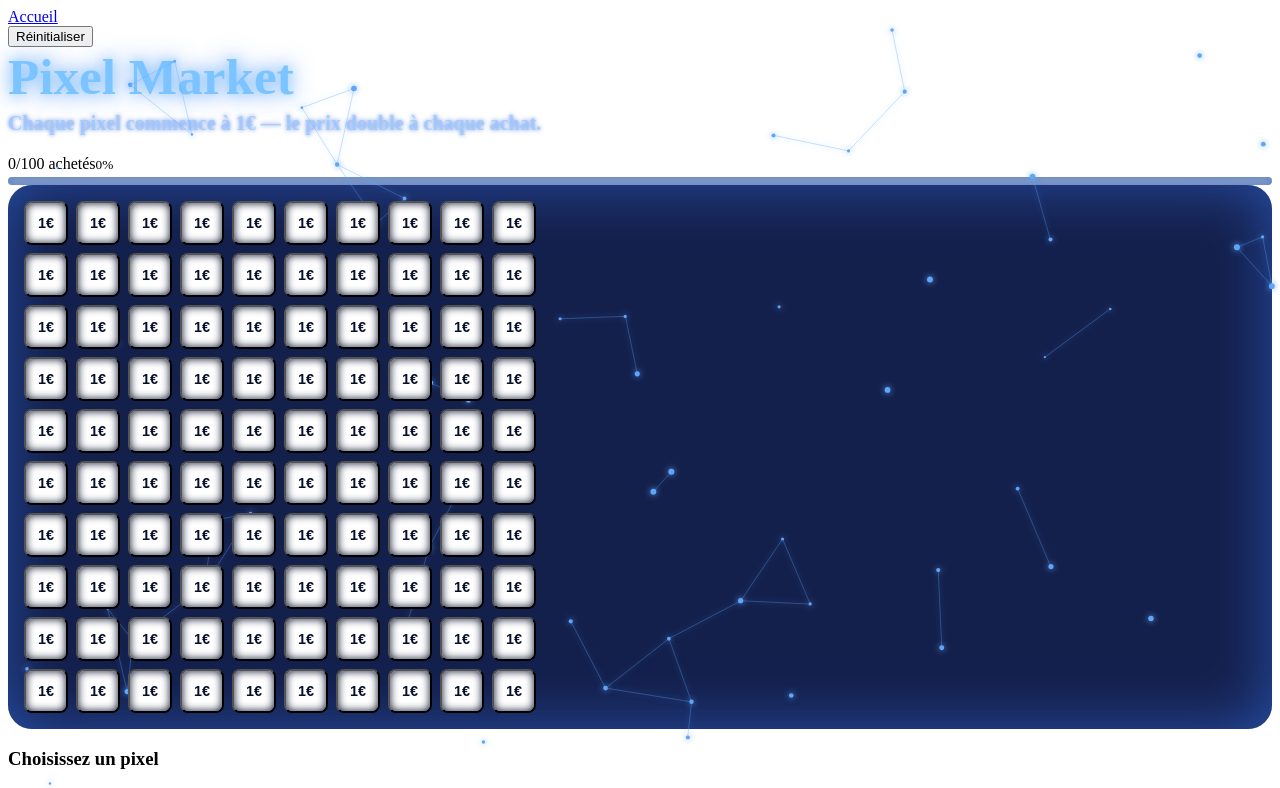
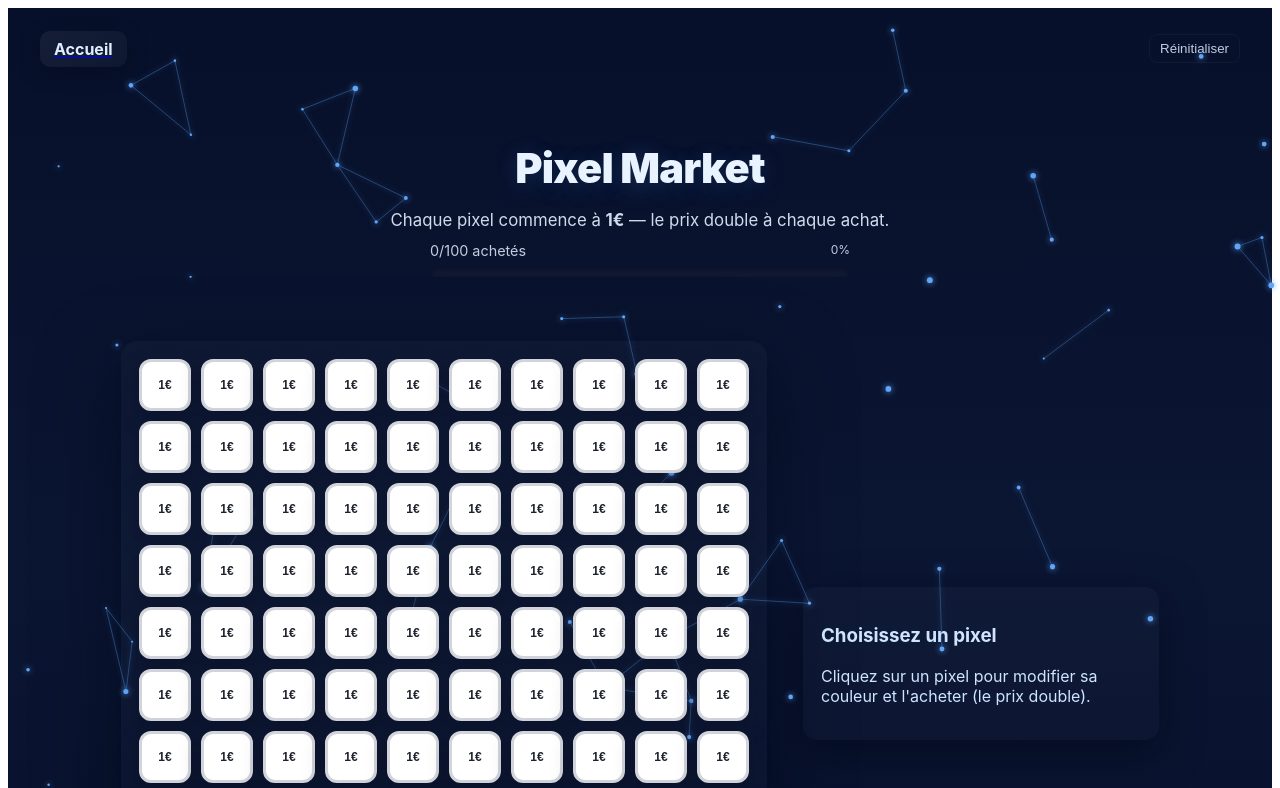
Before and after one commit to KING6CODE/Pixel, a Next.js app: page /game in a window 1280 px wide. Shown: the top 788 px of the page. Built offline with nearby package versions, Linux system fonts and the light colour scheme.

Commit message:
Update Game.module.css

```diff
--- a/styles/Game.module.css
+++ b/styles/Game.module.css
@@ -1,243 +1,256 @@
 /* styles/Game.module.css */
 
-.navbar {
+/* page wrapper + soft gradient texture */
+.wrapper {
+  position: relative;
+  min-height: 100vh;
+  background: linear-gradient(180deg, #07102a 0%, #0b1633 50%, #07102a 100%);
+  color: #e6eef8;
+  font-family: Inter, ui-sans-serif, system-ui, -apple-system, "Segoe UI", Roboto, Arial;
+  overflow: hidden;
+}
+
+/* NAV BAR (integrated) */
+.nav {
   width: 100%;
-  padding: 12px 32px;
+  max-width: 1200px;
+  margin: 18px auto 0;
   display: flex;
   justify-content: space-between;
   align-items: center;
-  background: linear-gradient(135deg, #14204c, #254b8f);
-  box-shadow: 0 4px 12px #000000bb;
-  position: fixed;
-  top: 0;
-  left: 0;
-  z-index: 100;
+  padding: 8px 14px;
+  z-index: 20;
 }
 
-.homeBtn {
-  color: #e6eef8;
-  background: #3367d6;
-  padding: 10px 20px;
+.navLeft, .navRight { display: flex; align-items: center; gap: 12px; }
+
+.homeLink {
+  background: linear-gradient(135deg, rgba(255,255,255,0.06), rgba(255,255,255,0.03));
+  padding: 8px 14px;
+  border-radius: 10px;
+  color: #dfefff;
   font-weight: 700;
-  border-radius: 12px;
-  box-shadow: 0 0 20px #3367d6aa;
   text-decoration: none;
-  transition: background-color 0.3s ease;
+  box-shadow: 0 6px 18px rgba(6,12,34,0.6);
 }
 
-.homeBtn:hover {
-  background-color: #4285f4;
-  box-shadow: 0 0 32px #4285f4cc;
+.resetBtn {
+  background: transparent;
+  color: rgba(223,239,255,0.85);
+  border: 1px solid rgba(255,255,255,0.04);
+  padding: 6px 10px;
+  border-radius: 8px;
+  cursor: pointer;
 }
 
-.progress {
-  color: #b1c8ff;
-  font-weight: 700;
-  font-size: 1rem;
+/* main content container (centers content vertically & horizontally) */
+.content {
+  max-width: 1200px;
+  margin: 36px auto;
+  min-height: calc(100vh - 140px);
   display: flex;
   flex-direction: column;
-  align-items: flex-end;
-  width: 220px;
+  align-items: center;
+  z-index: 10;
+}
+
+/* header with centered title & subtitle */
+.header {
+  text-align: center;
+  margin-bottom: 28px;
+  padding: 8px 20px;
+}
+
+.title {
+  font-size: 2.6rem;
+  font-weight: 900;
+  color: #e8f3ff;
+  letter-spacing: -0.02em;
+  margin-bottom: 8px;
+  text-shadow: 0 6px 28px rgba(92,154,255,0.14), 0 0 26px rgba(124,196,255,0.08);
+}
+
+.subtitle {
+  color: rgba(232,240,255,0.9);
+  font-size: 1.05rem;
+  margin-bottom: 12px;
+}
+
+/* progress */
+.progressWrap {
+  width: 420px;
+  margin: 12px auto 0;
+  display: flex;
+  flex-direction: column;
+  gap: 8px;
+}
+.progressInfo {
+  display:flex;
+  justify-content:space-between;
+  font-size: 0.9rem;
+  color: rgba(223,239,255,0.85);
+}
+.progressBar {
+  height: 10px;
+  background: rgba(255,255,255,0.03);
+  border-radius: 999px;
+  overflow: hidden;
+  box-shadow: inset 0 2px 6px rgba(2,6,22,0.5);
+}
+.progressFill {
+  height: 100%;
+  background: linear-gradient(90deg,#7cc4ff,#4285f4);
+  width: 0%;
+  transition: width 420ms ease;
+}
+
+/* main area: grid centered exactly */
+.gridArea {
+  flex: 1;
+  width: 100%;
+  display: flex;
+  align-items: center; /* vertical center */
+  justify-content: center; /* horizontal center */
+  gap: 36px;
+  padding: 28px;
+  box-sizing: border-box;
+}
+
+/* grid wrapper to give breathing space */
+.gridWrapper {
+  background: linear-gradient(180deg, rgba(255,255,255,0.02), rgba(255,255,255,0.01));
+  padding: 18px;
+  border-radius: 16px;
+  box-shadow: 0 30px 80px rgba(2,6,22,0.55);
+}
+
+/* the grid itself */
+.grid {
+  display: grid;
+  grid-template-columns: repeat(10, 52px);
+  grid-template-rows: repeat(10, 52px);
+  gap: 10px;
+}
+
+/* single pixel */
+.pixel {
+  width: 52px;
+  height: 52px;
+  border-radius: 12px;
+  display: flex;
+  align-items: center;
+  justify-content: center;
+  font-weight: 800;
+  color: #07102a;
+  background: #ffffff;
+  box-shadow: 0 8px 22px rgba(2,6,22,0.26);
+  border: 3px solid rgba(0,0,0,0.06);
+  cursor: pointer;
+  transition: transform 180ms ease, box-shadow 220ms ease, border-color 220ms ease;
+  position: relative;
   user-select: none;
 }
 
-.progressBar {
-  width: 100%;
-  height: 8px;
-  background: #254b8f88;
-  border-radius: 8px;
-  margin-top: 4px;
-  box-shadow: inset 0 0 8px #3367d688;
-  overflow: hidden;
+/* hover effect */
+.pixel:hover {
+  transform: translateY(-6px) scale(1.03);
+  box-shadow: 0 18px 40px rgba(2,6,22,0.32);
+  z-index: 2;
+  color: #08102a;
 }
 
-.progressFill {
-  height: 100%;
-  background: linear-gradient(90deg, #7cc4ff, #4285f4);
-  box-shadow: 0 0 10px #4285f4cc;
-  transition: width 0.4s ease;
+/* price inside pixel */
+.pixelPrice {
+  font-size: 12px;
+  color: rgba(6,10,22,0.9);
 }
 
-.main {
-  height: calc(100vh - 72px);
-  padding-top: 0;
-  display: flex;
-  flex-direction: column;
-  justify-content: center; /* Centrage vertical */
-  align-items: center;     /* Centrage horizontal */
-  gap: 16px;
-  text-align: center;
-  padding-left: 24px;
-  padding-right: 24px;
+/* bought badge */
+.bought {
+  position: absolute;
+  top: 6px;
+  right: 6px;
+  background: rgba(0,0,0,0.05);
+  color: #073b2b;
+  font-size: 11px;
+  padding: 4px 7px;
+  border-radius: 999px;
+  box-shadow: 0 2px 6px rgba(0,0,0,0.12);
 }
 
-.header h1 {
-  font-size: 3.2rem;
-  font-weight: 900;
-  color: #7cc4ff;
-  text-shadow:
-    0 0 12px #7cc4ffbb,
-    0 0 25px #4285f4bb;
-  margin: 0;
+/* border price tiers */
+.borderPrice1 { border-color: #d1d5db; }
+.borderPrice2 { border-color: #86efac; }
+.borderPrice4 { border-color: #93c5fd; }
+.borderPrice8 { border-color: #c4b5fd; }
+.borderPrice16 {
+  border-color: #ffd580;
+  box-shadow: 0 0 18px 6px rgba(255,213,130,0.08), 0 8px 20px rgba(0,0,0,0.25);
 }
 
-.subtitle {
-  margin-top: 6px;
-  font-size: 1.25rem;
-  font-weight: 600;
-  color: #9cc7ffcc;
-  text-shadow: 0 0 4px #3367d6bb;
+/* right panel */
+.panel {
+  width: 320px;
+  min-width: 260px;
+  max-width: 36%;
+  background: linear-gradient(180deg, rgba(255,255,255,0.02), rgba(255,255,255,0.01));
+  border-radius: 14px;
+  padding: 18px;
+  box-shadow: 0 12px 40px rgba(2,6,22,0.5);
+  color: #cfe5ff;
 }
 
-.page {
-  display: flex;
-  gap: 36px;
-  max-width: 1100px;
-  width: 100%;
-  justify-content: center;
-  align-items: center;
+/* preview row */
+.previewRow {
+  display:flex;
+  gap:12px;
+  align-items:center;
+  margin: 10px 0 14px;
+}
+.livePreview {
+  width: 64px;
+  height: 64px;
+  border-radius: 10px;
+  border: 2px solid rgba(255,255,255,0.04);
+  box-shadow: inset 0 6px 10px rgba(0,0,0,0.25);
+}
+.previewLabel { font-size: 0.85rem; color: #d8eeff; font-weight:700; }
+.previewCode { font-size: 0.8rem; color: rgba(223,239,255,0.8); margin-top:6px; }
+
+/* sliders */
+.sliders label { display:block; margin-top:8px; font-weight:700; color:#9fc8ff; }
+.sliders input[type="range"] { width:100%; margin-top:6px; }
+
+/* actions */
+.actions { display:flex; gap:12px; margin-top:14px; }
+.buyBtn {
+  flex:1;
+  padding:12px 10px;
+  border-radius:12px;
+  font-weight:900;
+  background: linear-gradient(135deg,#f5c27a,#7cc4ff);
+  color:#07102a;
+  border:none;
+  cursor:pointer;
+  box-shadow:0 14px 36px rgba(124,196,255,0.18);
+}
+.cancelBtn {
+  padding:10px 12px;
+  border-radius:10px;
+  background:transparent;
+  border:1px solid rgba(255,255,255,0.04);
+  color: rgba(223,239,255,0.9);
+  cursor:pointer;
 }
 
-.grid {
-  display: grid;
-  grid-template-columns: repeat(10, 44px);
-  grid-template-rows: repeat(10, 44px);
-  gap: 8px;
-  background: #14204c;
-  padding: 16px;
-  border-radius: 24px;
-  box-shadow: 0 0 60px #3367d6aa inset;
-  user-select: none;
+/* footer */
+.footer { margin-top:28px; color:#7cc4ffaa; font-size:0.9rem; text-align:center; }
+
+/* responsive: panel below grid on small screens */
+@media (max-width: 980px) {
+  .grid { grid-template-columns: repeat(10, 36px); grid-template-rows: repeat(10, 36px); gap:8px; }
+  .gridArea { flex-direction: column; padding: 14px; }
+  .panel { width: 100%; max-width: 720px; order: 2; margin-top: 18px; }
+  .gridWrapper { order: 1; }
+  .progressWrap { width: 92%; }
 }
-
-.pixel {
-  width: 44px;
-  height: 44px;
-  cursor: pointer;
-  border-radius: 8px;
-  position: relative;
-  box-shadow: inset 0 0 8px #07102a;
-  transition: transform 0.25s ease, box-shadow 0.25s ease;
-  display: flex;
-  justify-content: center;
-  align-items: center;
-  color: #07102a;
-  font-weight: 700;
-  font-size: 0.9rem;
-}
-
-.pixel:hover {
-  transform: scale(1.18);
-  box-shadow: 0 0 20px #7cc4ffdd, inset 0 0 12px #3367d6dd;
-  color: #e6eef8;
-  font-weight: 800;
-}
-
-.price {
-  pointer-events: none;
-  text-shadow: 0 0 5px #07102aaa;
-}
-
-.selected {
-  box-shadow: 0 0 30px 4px #4285f4cc !important;
-  transform: scale(1.35);
-  z-index: 2;
-}
-
-.border-price-1 {
-  border: 1.5px solid #7cc4ff88;
-}
-
-.border-price-2 {
-  border: 2.5px solid #4285f488;
-}
-
-.border-price-4 {
-  border: 3px solid #3367d688;
-}
-
-.border-price-8 {
-  border: 4px solid #254b8f88;
-}
-
-.border-price-16 {
-  border: 5px solid #0a305288;
-}
-
-.sidebar {
-  background: #0e1a3dcc;
-  border-radius: 20px;
-  padding: 28px 28px 24px 28px;
-  width: 300px;
-  box-shadow: 0 0 60px #3367d6bb inset;
-  color: #b1c8ff;
-  font-weight: 600;
-  user-select: none;
-  display: flex;
-  flex-direction: column;
-  gap: 16px;
-  text-align: center;
-}
-
-.sidebar h2 {
-  color: #7cc4ff;
-  margin-bottom: 14px;
-  font-weight: 900;
-  font-size: 2rem;
-  text-shadow:
-    0 0 10px #7cc4ffaa,
-    0 0 20px #4285f4cc;
-}
-
-.colorPreview {
-  width: 100%;
-  height: 80px;
-  border-radius: 16px;
-  box-shadow: 0 0 40px 5px inset;
-  margin-bottom: 12px;
-  font-weight: 700;
-  display: flex;
-  justify-content: center;
-  align-items: center;
-  color: #07102a;
-  text-shadow: 0 0 6px #fff;
-}
-
-.colorPicker label {
-  display: block;
-  margin-bottom: 14px;
-  font-size: 1rem;
-  color: #a0b8ffcc;
-  font-weight: 600;
-}
-
-.colorPicker input[type="range"] {
-  width: 100%;
-  margin-top: 6px;
-  accent-color: #4285f4;
-  cursor: pointer;
-}
-
-.buyBtn {
-  padding: 14px 0;
-  background: #3367d6;
-  border: none;
-  border-radius: 16px;
-  font-weight: 900;
-  font-size: 1.2rem;
-  color: #e6eef8;
-  cursor: pointer;
-  box-shadow: 0 0 20px #3367d6aa;
-  transition: background-color 0.3s ease, box-shadow 0.3s ease;
-  user-select: none;
-}
-
-.buyBtn:hover:not(:disabled) {
-  background: #4285f4;
-  box-shadow: 0 0 32px #4285f4cc;
-}
-
-.buyBtn:disabled {
-  opacity: 0.5;
-  cursor: default;
-}
```
